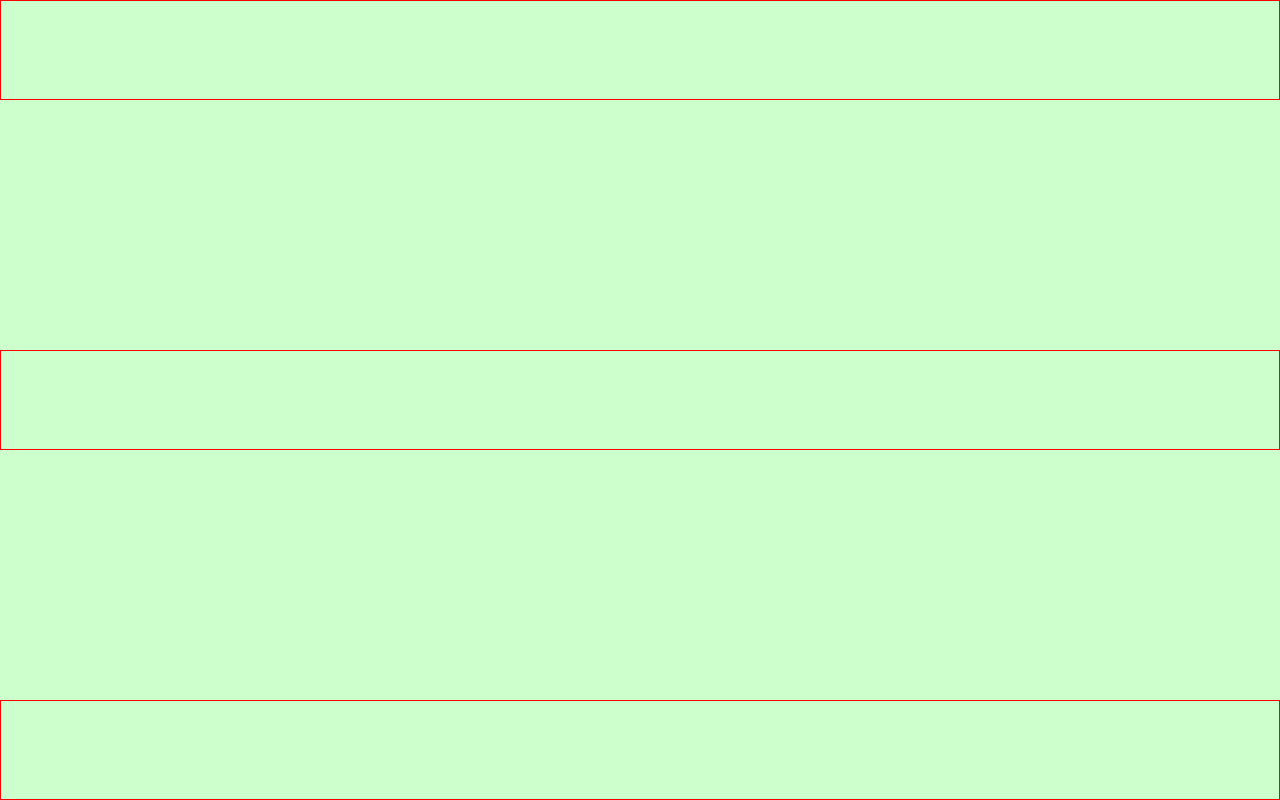
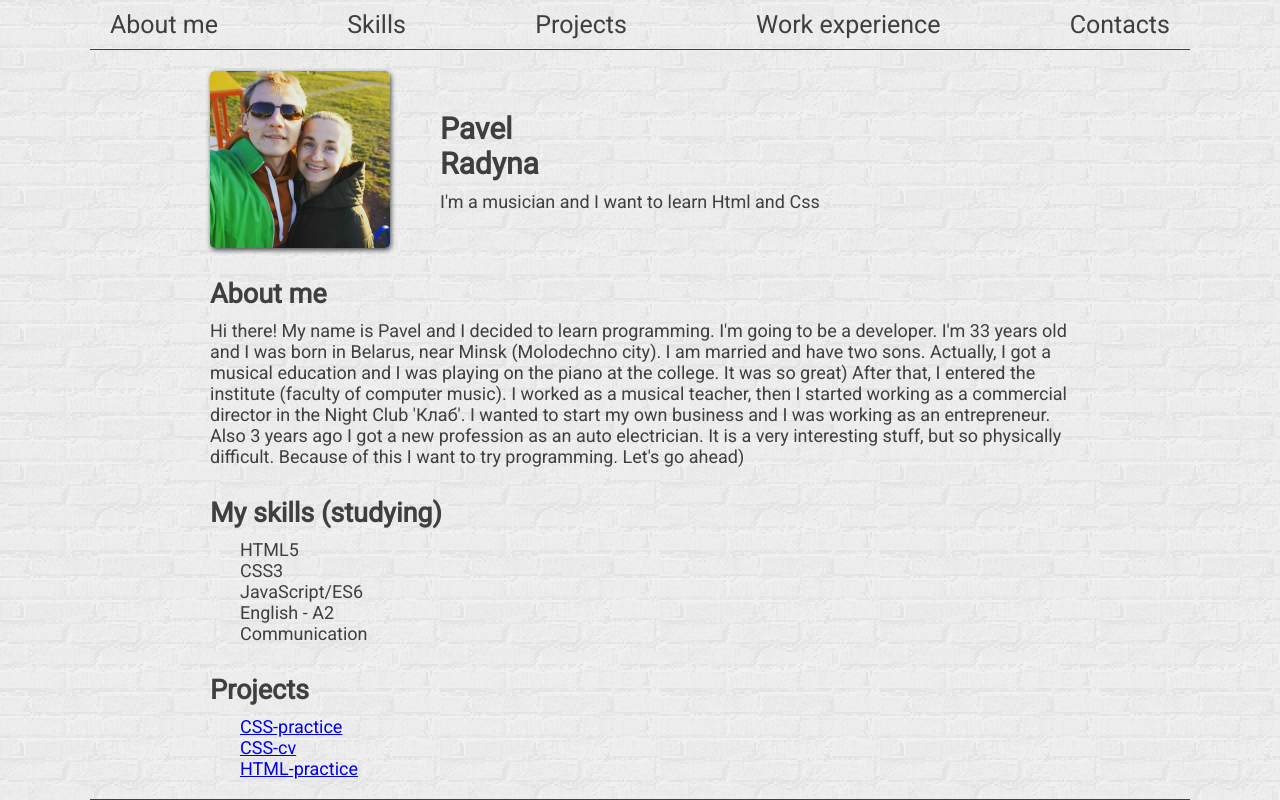
Before and after one commit to radyna/rsschool-cv, a plain HTML site: page index.html in a window 1280 px wide. Drawn offline with Linux system fonts and the light colour scheme.

Commit message:
feat: add new 3 blocks

```diff
--- a/index.html
+++ b/index.html
@@ -2,16 +2,96 @@
 <html lang="en">
   <head>
     <meta charset="UTF-8" />
-    <title>CV for the Rolling Scopes!</title>
+    <title>CV | Radyna Pavel</title>
     <link rel="icon" href="./assets/img/icon.jpg" />
     <link rel="stylesheet" href="./style.css" />
   </head>
   <body>
     <header class="header">
-      <div class="container"></div>
+      <div class="container">
+        <nav class="nav">
+          <ul class="nav-list">
+            <li class="nav-item"><a href="" class="nav-link">About me</a></li>
+            <li class="nav-item"><a href="" class="nav-link">Skills</a></li>
+            <li class="nav-item"><a href="" class="nav-link">Projects</a></li>
+            <li class="nav-item">
+              <a href="" class="nav-link">Work experience</a>
+            </li>
+            <li class="nav-item"><a href="" class="nav-link">Contacts</a></li>
+          </ul>
+        </nav>
+      </div>
     </header>
     <main class="main">
-      <div class="container"></div>
+      <div class="container-1">
+        <section class="avatar">
+          <img class="img" src="./assets/img/1.jpg" alt="my photo here" />
+          <section class="title">
+            <h1>
+              Pavel <br />
+              Radyna
+            </h1>
+            <p>I'm a musician and I want to learn Html and Css</p>
+          </section>
+        </section>
+        <section class="section" id="about-me">
+          <section class="section-title">
+            <h2>About me</h2>
+            <p>
+              Hi there! My name is Pavel and I decided to learn programming. I'm
+              going to be a developer. I'm 33 years old and I was born in
+              Belarus, near Minsk (Molodechno city). I am married and have two
+              sons. Actually, I got a musical education and I was playing on the
+              piano at the college. It was so great) After that, I entered the
+              institute (faculty of computer music). I worked as a musical
+              teacher, then I started working as a commercial director in the
+              Night Club 'Клаб'. I wanted to start my own business and I was
+              working as an entrepreneur. Also 3 years ago I got a new
+              profession as an auto electrician. It is a very interesting stuff,
+              but so physically difficult. Because of this I want to try
+              programming. Let's go ahead)
+            </p>
+          </section>
+        </section>
+        <section class="section" id="skills">
+          <section class="section-title">
+            <h2>My skills (studying)</h2>
+            <ul class="list-skills">
+              <li>HTML5</li>
+              <li>CSS3</li>
+              <li>JavaScript/ES6</li>
+              <li>English - A2</li>
+              <li>Communication</li>
+            </ul>
+          </section>
+        </section>
+        <section class="section" id="projects">
+          <section class="section-title">
+            <h2>Projects</h2>
+            <ul class="list-skills">
+              <li>
+                <a href="https://radyna.github.io/Css-practice/" target="_blank"
+                  >CSS-practice</a
+                >
+              </li>
+              <li>
+                <a href="https://radyna.github.io/css-cv/" target="_blank"
+                  >CSS-cv</a
+                >
+              </li>
+              <li>
+                <a
+                  href="https://radyna.github.io/Html_practice/"
+                  target="_blank"
+                  >HTML-practice</a
+                >
+              </li>
+            </ul>
+          </section>
+        </section>
+        <section class="section" id="work-experience"></section>
+        <section class="section" id="contacts"></section>
+      </div>
     </main>
     <footer class="footer">
       <div class="container"></div>
--- a/style.css
+++ b/style.css
@@ -6,24 +6,99 @@
     padding: 0;
 }
 
+html {
+    scroll-behavior: smooth;
+}
+
 body {
-    background: rgb(204, 255, 204);
+    background-image: url(./assets/img/fon.png);
     font-family: 'Roboto', sans-serif;
+    font-size: 18px;
     min-height: 100vh;
     display: flex;
     flex-direction: column;
     justify-content: space-between;
+    color: rgb(63, 63, 63);
 }
 
 .container {
-    max-width: 1440px;
+    max-width: 1100px;
     margin: auto;
-    height: 50px;
+
+    border-bottom: 1px solid rgb(63, 63, 63);
 }
 
-.header,
-.main,
-.footer {
-    height: 100px;
-    border: 1px solid red;
+.container-1 {
+    max-width: 900px;
+    margin: auto;
 }
+
+.nav {
+    margin: 10px;
+}
+
+.nav-list {
+    list-style: none;
+    display: flex;
+    justify-content: space-between;
+    font-size: 25px;
+}
+
+.nav-link {
+    text-decoration: none;
+    color: rgb(63, 63, 63);
+    padding: 10px;
+    border-radius: 5px;
+    transition: .9s;
+}
+
+.nav-link:hover {
+    text-decoration: underline;
+    background-color: #d4d4d4;
+}
+
+.nav-link:active {
+    color: blue;
+}
+
+.a:visited {
+    color: #808080;
+}
+
+.img {
+    width: 20%;
+    height: 20%;
+    margin-left: 20px;
+    border-radius: 5px;
+    box-shadow: 1px 2px 5px #434343;
+}
+
+.avatar {
+    display: flex;
+
+}
+
+.title {
+    padding: 40px 50px 0 50px;
+}
+
+.title h1 {
+    font-size: 30px;
+}
+
+.title p {
+    margin-top: 10px;
+}
+
+.section-title {
+    padding: 30px 20px 0 20px;
+}
+
+.section-title h2 {
+    margin-bottom: 10px;
+}
+
+.list-skills {
+    list-style: none;
+    margin-left: 30px;
+}
```
Also changed, not shown: assets/img/fon.png (added).
